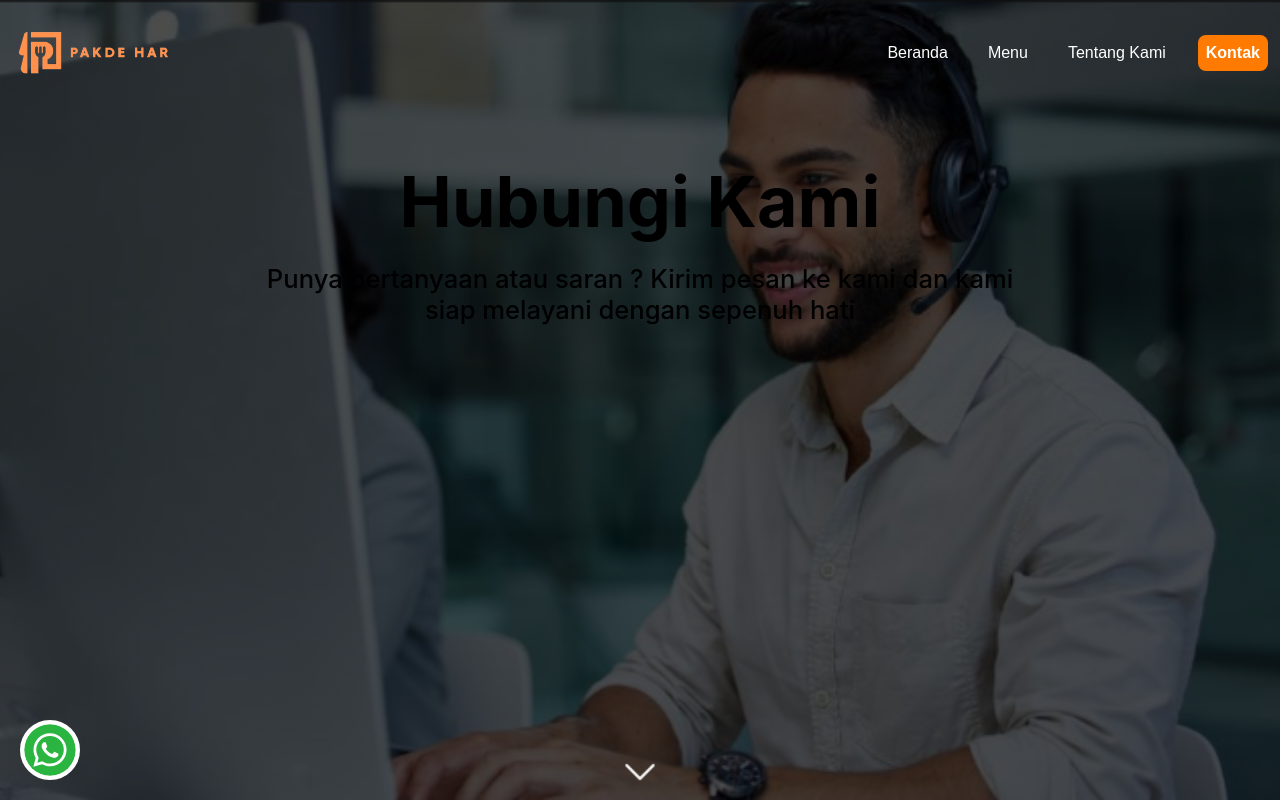
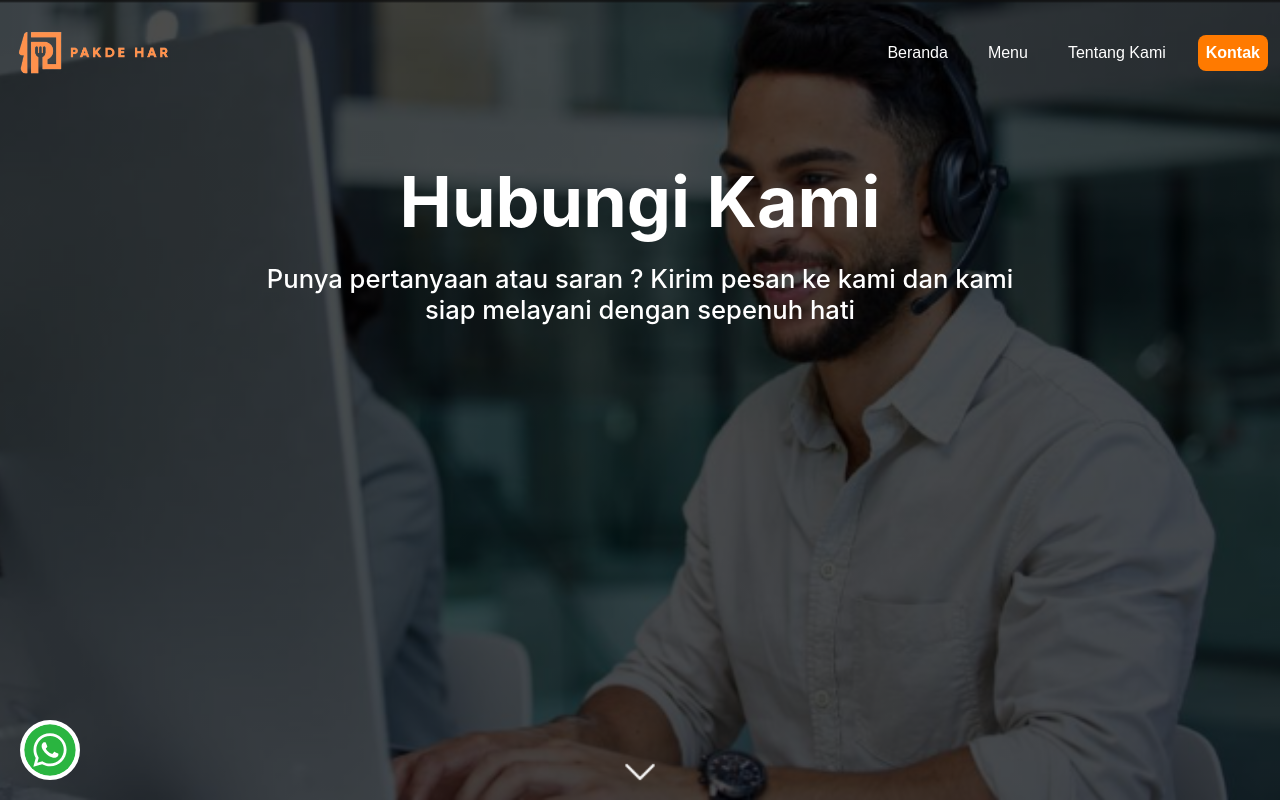
Before and after one commit to ChrisGit889/Pakde_Har_Go_Digital, a Next.js app: page /kontak in a window 1280 px wide. Shown: the top 800 px of the page. Built offline with nearby package versions, Linux system fonts and the light colour scheme.

Commit message:
Kontak - Kami 3 (Final)

```diff
--- a/src/app/kontak/page.tsx
+++ b/src/app/kontak/page.tsx
@@ -9,13 +9,13 @@ export default function Kontak() {
       <NavbarComponents />
 
       <div className={styles.containerKontak}>
-        <h1 className={styles.judulHalaman} style={{ color: "black" }}>
+        <h1 className={styles.judulHalaman} style={{ color: "white"}}>
           Hubungi Kami
         </h1>
 
         <h3
           className={styles.deskripsisingkatberanda}
-          style={{ color: "black" }}
+          style={{ color: "white" }}
         >
           Punya pertanyaan atau saran ? Kirim pesan ke kami dan kami siap
           melayani dengan sepenuh hati
@@ -264,6 +264,7 @@ export default function Kontak() {
               </p>
             </div>
 
+
             <h4 style={{ marginTop: "4px", marginBottom: "4px" }}>Jam Operasional :</h4>
 
             <p style={{ margin: "0", fontSize: "13px" }}>
```
